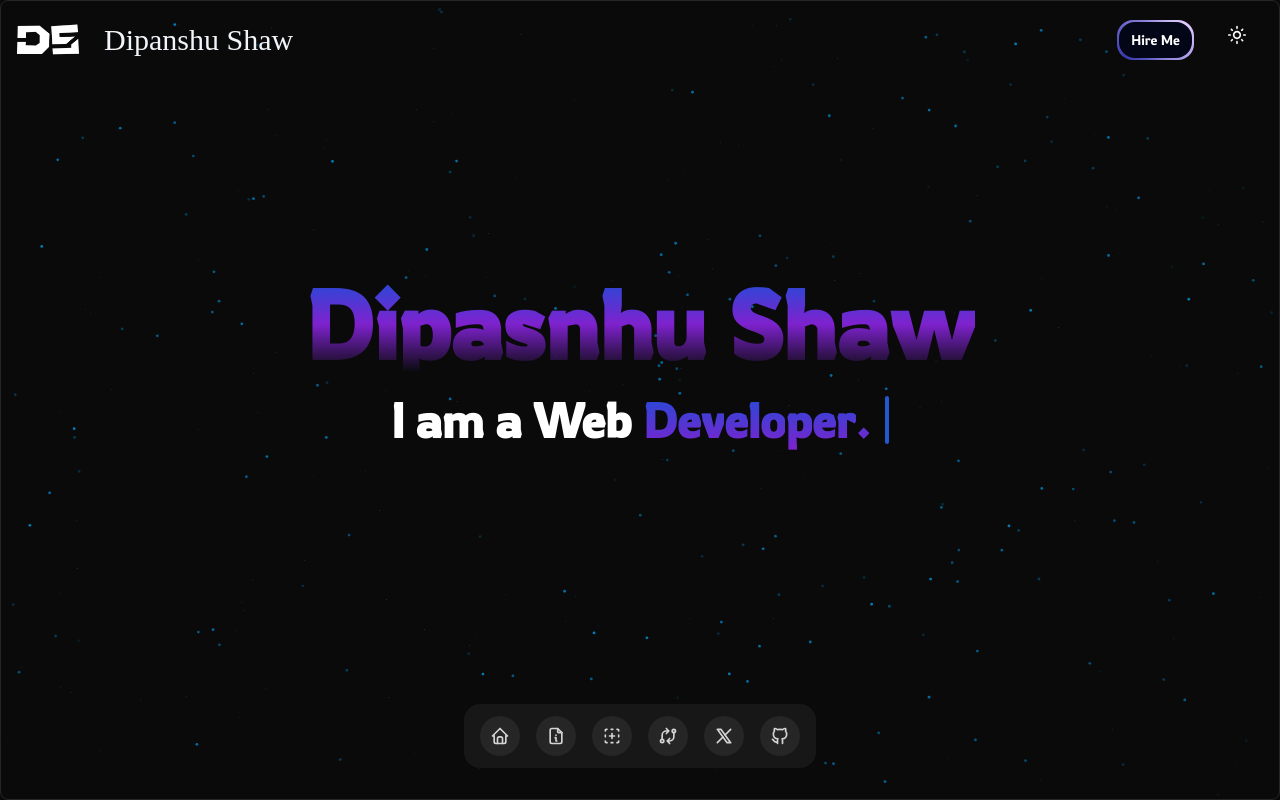
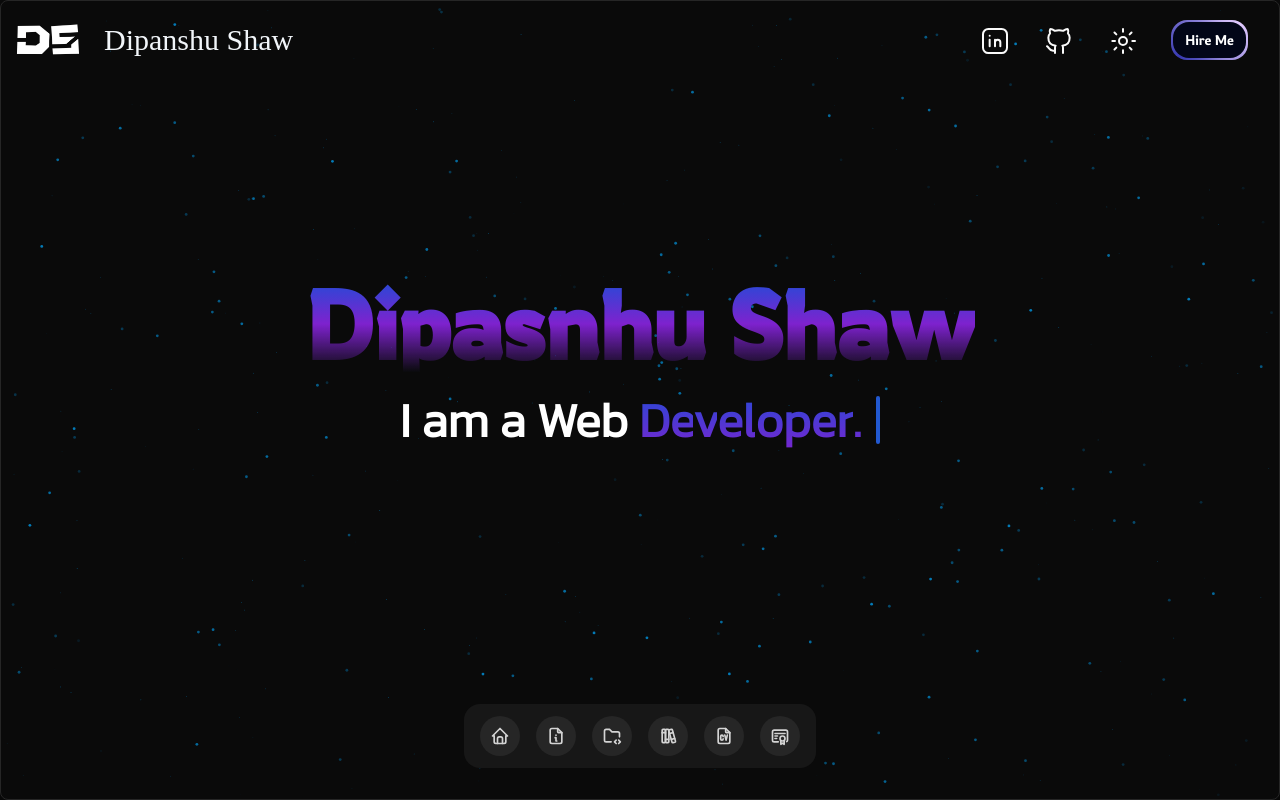
Before and after one commit to DipanshuShaw/Portfolio, a Next.js app: page / in a window 1280 px wide. Shown: the top 800 px of the page. Built offline with nearby package versions, Linux system fonts and the light colour scheme; grey boxes are pictures that could not be loaded; a web font is replaced by a local one.

Commit message:
header and navbar made

```diff
--- a/src/components/Header.tsx
+++ b/src/components/Header.tsx
@@ -5,6 +5,8 @@ import Logo from "../../public/WhiteImage.png";
 import Image from "next/image";
 import ThemeToggleButton from "./ThemeButton";
 import HireMe from "./HireMe";
+import { IconBrandGithub, IconBrandLinkedin } from '@tabler/icons-react';
+import Link from "next/link";
 
 const Header: React.FC = () => {
   const [isScrolled, setIsScrolled] = useState(false);
@@ -22,9 +24,8 @@ const Header: React.FC = () => {
 
   return (
     <header
-      className={`fixed z-50 w-full top-0 py-2 px-4 flex items-center justify-between transition-colors duration-300 ${
-        isScrolled ? "bg-opacity-50 bg-black shadow-sm shadow-neutral-800" : "bg-transparent"
-      }`}
+      className={`fixed z-50 w-full top-0 py-2 px-4 flex items-center justify-between transition-colors duration-300 ${isScrolled ? "bg-opacity-50 bg-black shadow-sm shadow-neutral-800" : "bg-transparent"
+        }`}
     >
       {/* Logo and Name */}
       <div className="flex items-center">
@@ -36,8 +37,14 @@ const Header: React.FC = () => {
 
       {/* Buttons */}
       <div>
+        <Link href="https://www.linkedin.com/in/dipanshu-shaw/" target="_blank">
+          <IconBrandLinkedin stroke={1.5} className="inline h-8 mx-4 w-8" />
+        </Link>
+        <Link href="https://github.com/DipanshuShaw" target="_blank">
+          <IconBrandGithub stroke={1.5} className="inline h-8 mx-4 w-8" />
+        </Link>
+        <ThemeToggleButton />
         <HireMe />
-        <ThemeToggleButton />
       </div>
     </header>
   );
--- a/src/components/LandingPage.tsx
+++ b/src/components/LandingPage.tsx
@@ -42,7 +42,7 @@ export default function Particles() {
       <span className="z-20 pointer-events-none whitespace-pre-wrap  bg-gradient-to-b via-purple-700  from-blue-700 to-gray-300/80 bg-clip-text dark:to-slate-900/10 text-center  text-8xl font-semibold leading-none text-transparent">
         Dipasnhu Shaw
       </span>
-      <span className="z-20 pointer-events-none kanit whitespace-pre-wrap  text-slate-400 text-center  text-5xl leading-none text-transparent">
+      <span className="z-20 pointer-events-none kanit whitespace-pre-wrap kanit-bold text-slate-400 text-center  text-5xl leading-none text-transparent">
         <TypewriterEffectSmooth words={words} cursorClassName={`bg-blue-600`} />
       </span>
       <Particle
--- a/src/components/Navbar.tsx
+++ b/src/components/Navbar.tsx
@@ -1,11 +1,11 @@
 import React from "react";
 import { FloatingDock } from "@/components/ui/floating-dock";
 import {
-  IconBrandGithub,
-  IconBrandX,
-  IconExchange,
+  IconCertificate,
+  IconFileCv,
+  IconBooks,
   IconHome,
-  IconNewSection,
+  IconFolderCode,
   IconFileInfo
 
 } from "@tabler/icons-react";
@@ -29,31 +29,31 @@ export default function FloatingDockDemo() {
       href: "#",
     },
     {
-      title: "Components",
+      title: "Projects",
       icon: (
-        <IconNewSection className="h-full w-full text-neutral-500 dark:text-neutral-300" />
+        <IconFolderCode className="h-full w-full text-neutral-500 dark:text-neutral-300" />
       ),
       href: "#",
     },
     {
-      title: "Changelog",
+      title: "Education",
       icon: (
-        <IconExchange className="h-full w-full text-neutral-500 dark:text-neutral-300" />
+        <IconBooks className="h-full w-full text-neutral-500 dark:text-neutral-300" />
       ),
       href: "#",
     },
 
     {
-      title: "Twitter",
+      title: "Resume",
       icon: (
-        <IconBrandX className="h-full w-full text-neutral-500 dark:text-neutral-300" />
+        <IconFileCv className="h-full w-full text-neutral-500 dark:text-neutral-300" />
       ),
       href: "#",
     },
     {
-      title: "GitHub",
+      title: "Certificate",
       icon: (
-        <IconBrandGithub className="h-full w-full text-neutral-500 dark:text-neutral-300" />
+        <IconCertificate className="h-full w-full text-neutral-500 dark:text-neutral-300" />
       ),
       href: "#",
     },
--- a/src/components/ThemeButton.tsx
+++ b/src/components/ThemeButton.tsx
@@ -1,5 +1,6 @@
 import { useEffect, useState } from "react";
-import { MdOutlineLightMode , MdOutlineDarkMode } from "react-icons/md";
+import { IconBrightnessUp, IconMoon } from '@tabler/icons-react';
+
 
 const ThemeToggleButton: React.FC = () => {
     const [isDarkMode, setIsDarkMode] = useState(true);
@@ -23,8 +24,8 @@ const ThemeToggleButton: React.FC = () => {
     return (
       <button
       onClick={toggleTheme}
-      className="relative inline-flex mx-4 overflow-hidden text-xl rounded-2xl p-[1px]">
-      {isDarkMode ? <MdOutlineLightMode/> : <MdOutlineDarkMode/>}
+      className="">
+      {isDarkMode ? <IconBrightnessUp stroke={1.5} className="inline h-8 mx-4 w-8" /> : <IconMoon stroke={1.5} className="inline h-8 mx-4 w-8"/>}
     </button>
     );
   };
--- a/src/components/ui/floating-dock.tsx
+++ b/src/components/ui/floating-dock.tsx
@@ -23,7 +23,7 @@ export const FloatingDock = ({
   return (
     <>
       <FloatingDockDesktop items={items} className={desktopClassName} />
-      <FloatingDockMobile items={items} className={mobileClassName} />
+      <FloatingDockMobile items={items} className={`${mobileClassName} fixed bottom-4 right-4 z-50`} />
     </>
   );
 };
```
